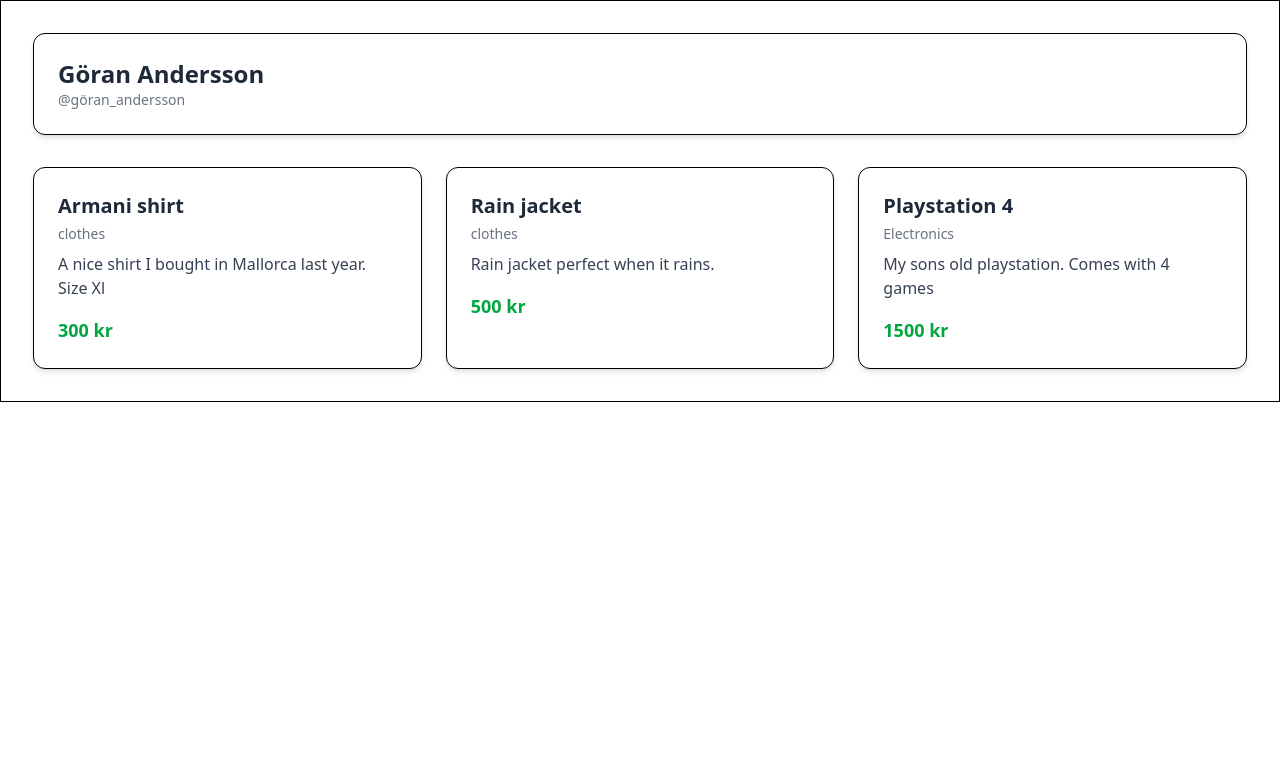
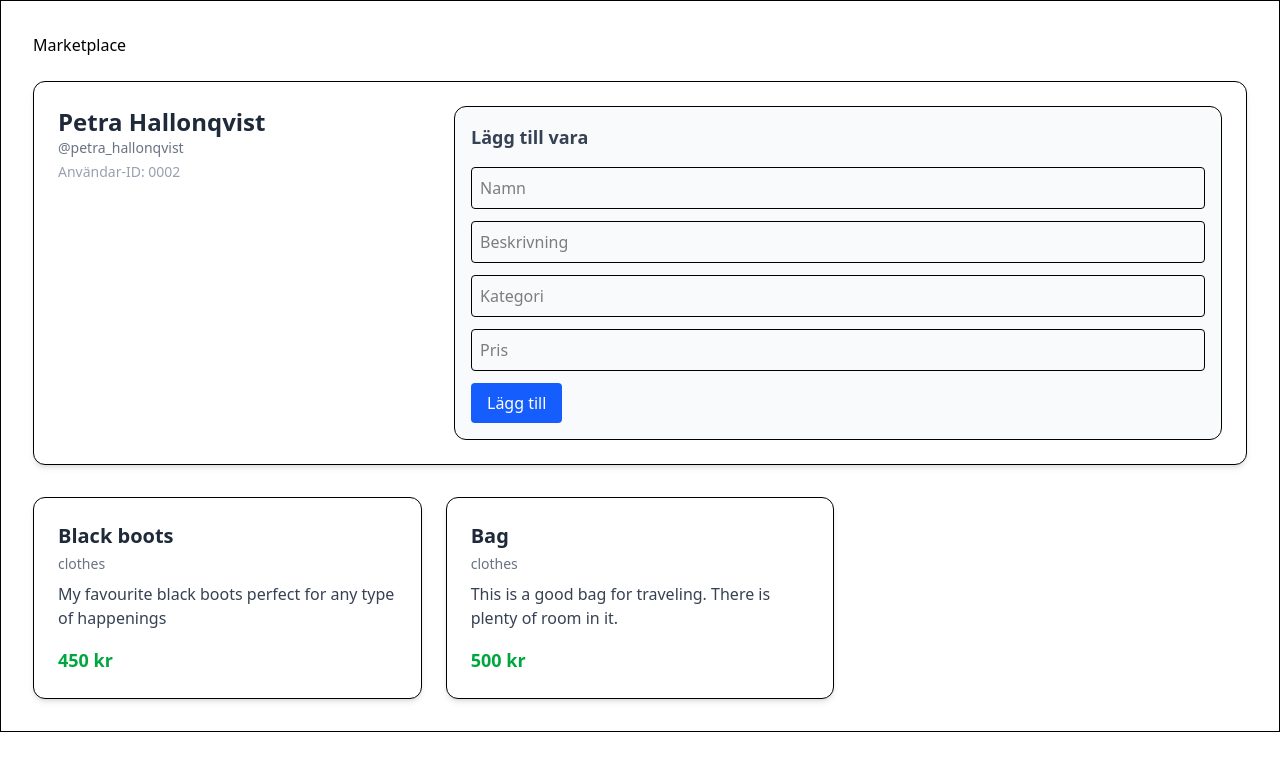
Before and after one commit to robinasplund/marketplace, a React (Vite) app: page / in a window 1280 px wide. Shown: the top 770 px of the page. Built offline with nearby package versions, Linux system fonts and the light colour scheme.

Commit message:
add item function in userpage

```diff
--- a/src/App.jsx
+++ b/src/App.jsx
@@ -4,7 +4,7 @@ import User from './components/User.jsx'
 
 function App() {
 
-  const users = [
+  const [users,setUsers] = useState([
     {
       userName: "Göran Andersson",
       userId: "0001",
@@ -49,20 +49,33 @@ function App() {
         }
       ]
     }
-  ];
+  ]);
 
-  const [loggedInUser,setLoggedInUser] = useState("Göran Andersson");
+
+  const [loggedInUser,setLoggedInUser] = useState("Petra Hallonqvist");
   const selectedUser = users.find(user => user.userName === loggedInUser);
 
   console.log(loggedInUser);
+
+  const handleAddItem = (newItem) => {
+    const updatedUsers = users.map( user=> {
+      if(user.userName===loggedInUser){
+        return{...user,userItems:[...user.userItems,newItem]};
+      }
+      return user;
+    })
+    setUsers(updatedUsers);
+  }
 
 
   return (
 
     <div className="grid grid-cols-1 items-center gap-6 p-8 border">
 
+      <h1>Marketplace</h1>
+
       {selectedUser ? (
-        <User name={selectedUser.userName} id={selectedUser.userId} items={selectedUser.userItems} />
+        <User name={selectedUser.userName} id={selectedUser.userId} items={selectedUser.userItems} addItem={handleAddItem} />
       ):(
         <p>ingen användare hittades</p>
       )}
--- a/src/components/User.jsx
+++ b/src/components/User.jsx
@@ -1,17 +1,82 @@
+import { useState } from 'react';
+import Item from './Item.jsx';
 
-import Item from './Item.jsx'
+const User = ({ name, id, items, addItem }) => {
+  const [form, setForm] = useState({
+    name: '',
+    description: '',
+    category: '',
+    price: ''
+  });
 
-const User = ({name,id,items}) => {
+  const handleChange = (e) => {
+    setForm({ ...form, [e.target.name]: e.target.value });
+  };
 
-  return(
-   <div className="w-full">
-      {/* Header med användarinfo */}
+  const handleSubmit = (e) => {
+    e.preventDefault();
+    addItem(form);
+    setForm({ name: '', description: '', category: '', price: '' });
+  };
+
+  return (
+    <div className="w-full">
+
+      {/* Header-sektion */}
       <div className="bg-white shadow-md rounded-xl p-6 mb-8 border">
-        <h2 className="text-2xl font-bold text-gray-800">{name}</h2>
-        <p className="text-sm text-gray-500">@{name.toLowerCase().replace(/\s+/g, '_')}</p>
+        <div className="grid grid-cols-1 lg:grid-cols-3 gap-6 items-start">
+
+          {/* Vänster kolumn: användarinfo */}
+          <div>
+            <h2 className="text-2xl font-bold text-gray-800">{name}</h2>
+            <p className="text-sm text-gray-500">@{name.toLowerCase().replace(/\s+/g, '_')}</p>
+            <p className="text-sm text-gray-400 mt-1">Användar-ID: {id}</p>
+          </div>
+
+          {/* Höger kolumner: formulär */}
+          <div className="lg:col-span-2 bg-gray-50 p-4 rounded-xl border">
+            <h3 className="text-lg font-semibold text-gray-700 mb-4">Lägg till vara</h3>
+            <form onSubmit={handleSubmit} className="space-y-3">
+              <input
+                className="w-full p-2 border rounded"
+                name="name"
+                placeholder="Namn"
+                value={form.name}
+                onChange={handleChange}
+              />
+              <input
+                className="w-full p-2 border rounded"
+                name="description"
+                placeholder="Beskrivning"
+                value={form.description}
+                onChange={handleChange}
+              />
+              <input
+                className="w-full p-2 border rounded"
+                name="category"
+                placeholder="Kategori"
+                value={form.category}
+                onChange={handleChange}
+              />
+              <input
+                className="w-full p-2 border rounded"
+                name="price"
+                placeholder="Pris"
+                value={form.price}
+                onChange={handleChange}
+              />
+              <button
+                type="submit"
+                className="bg-blue-600 text-white px-4 py-2 rounded hover:bg-blue-700"
+              >
+                Lägg till
+              </button>
+            </form>
+          </div>
+        </div>
       </div>
 
-      {/* Grid med items */}
+      {/* Varulista */}
       <div className="grid grid-cols-1 sm:grid-cols-2 lg:grid-cols-3 gap-6">
         {items.map((item, index) => (
           <Item
@@ -25,6 +90,6 @@ const User = ({name,id,items}) => {
       </div>
     </div>
   );
+};
 
-}
 export default User;
```
